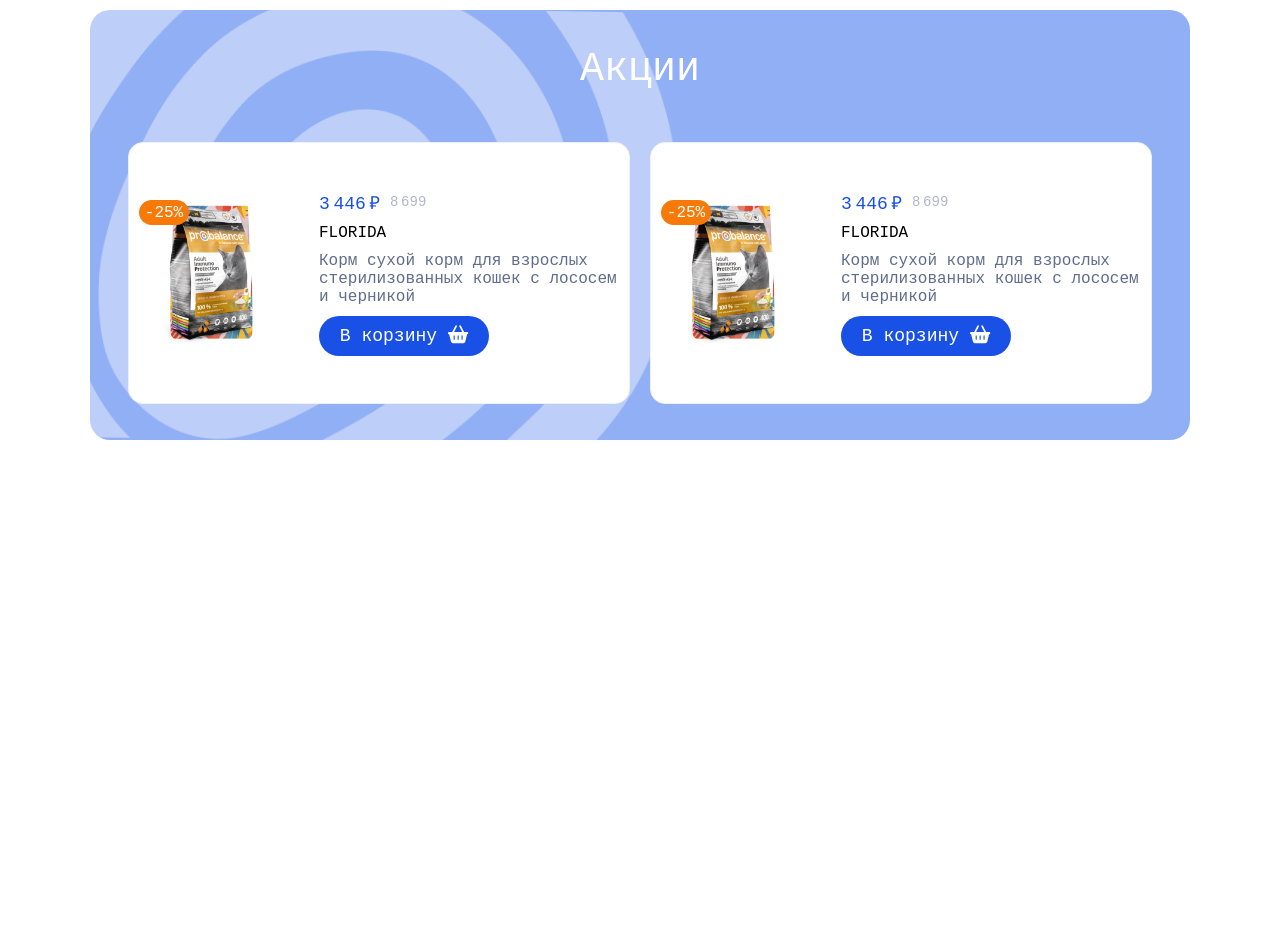
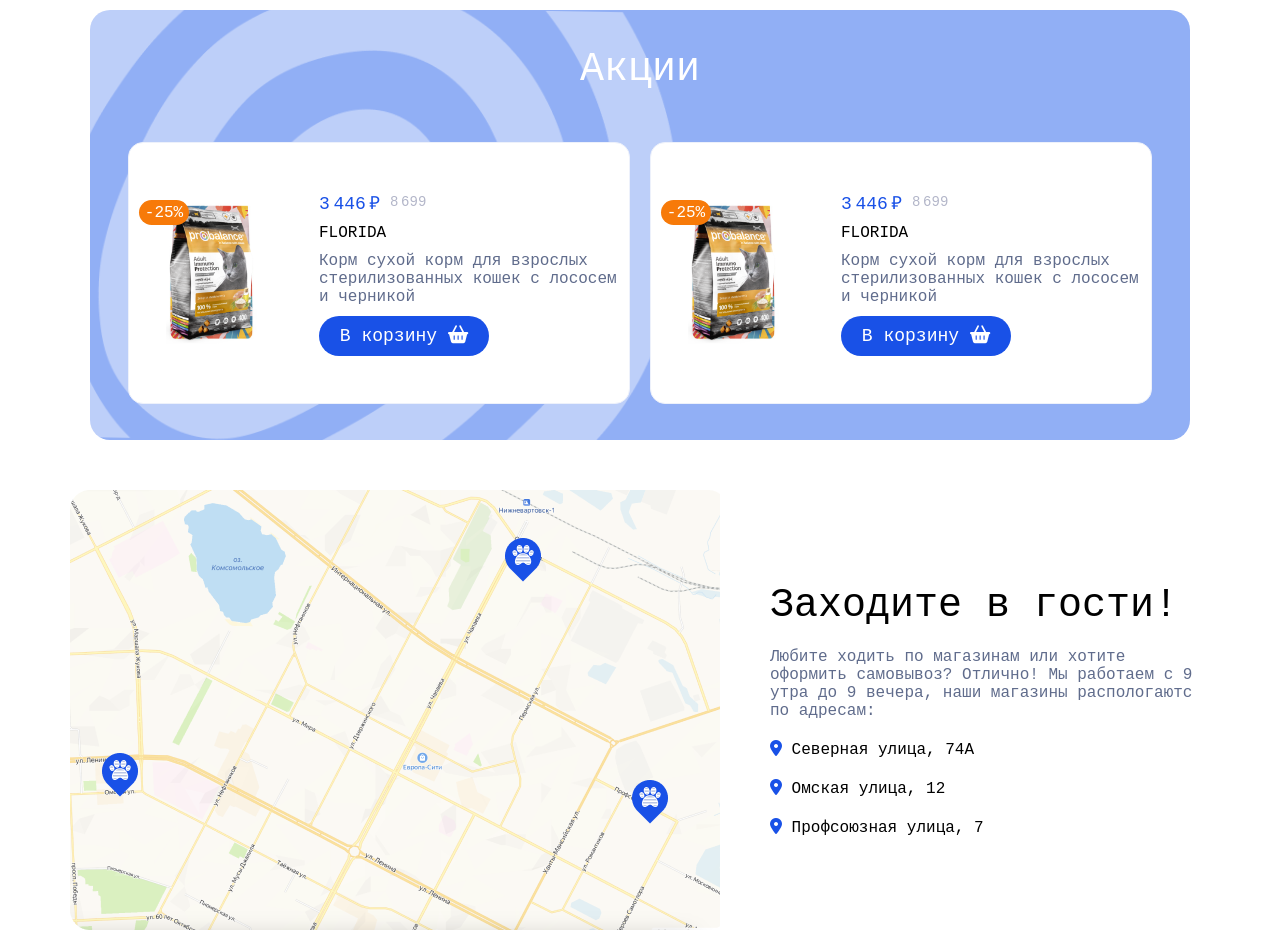
Before and after one commit to andreyk1n/Pet-store, a plain HTML site: page index.html in a window 1280 px wide. Shown: the part 2824-3754 px from the top of the page. Before the commit the page ends 3271 px from the top, so only its background shows below. Drawn offline with Linux system fonts and the light colour scheme.

Commit message:
+ location

```diff
--- a/index.html
+++ b/index.html
@@ -240,6 +240,17 @@
                 </div>
             </div>
         </section>
+        <!-- location -->
+        <section class="location">
+            <div class="location-left"></div>
+            <div class="location-right">
+                <p class="text-40">Заходите в гости!</p>
+                <p class="text-16 muted">Любите ходить по магазинам или хотите оформить самовывоз? Отлично! Мы работаем с 9 утра до 9 вечера, наши магазины распологаютс по адресам:</p>
+                <p class="text-16"><i class="fa-solid fa-location-dot"></i> Северная улица, 74А</p>
+                <p class="text-16"><i class="fa-solid fa-location-dot"></i> Омская улица, 12</p>
+                <p class="text-16"><i class="fa-solid fa-location-dot"></i> Профсоюзная улица, 7</p>
+            </div>
+        </section>
     </div>
 </body>
 
--- a/style.css
+++ b/style.css
@@ -523,3 +523,30 @@ nav ul li a:hover {
     transform: rotate(1deg);
     right: 47%;
 }
+
+/* location */
+
+.location {
+    display: flex;
+    justify-content: center;
+    gap: 50px;
+    align-items: center;
+    margin-top: 50px;
+}
+
+.location-left {
+    width: 650px;
+    height: 440px;
+    background: url(./images/map.png);
+}
+
+.location-right {
+    width: 440px;
+    display: flex;
+    flex-direction: column;
+    gap: 20px;
+}
+
+.location-right p i {
+    color: #1951E7;
+}
```
Also changed, not shown: images/map.png (added).
